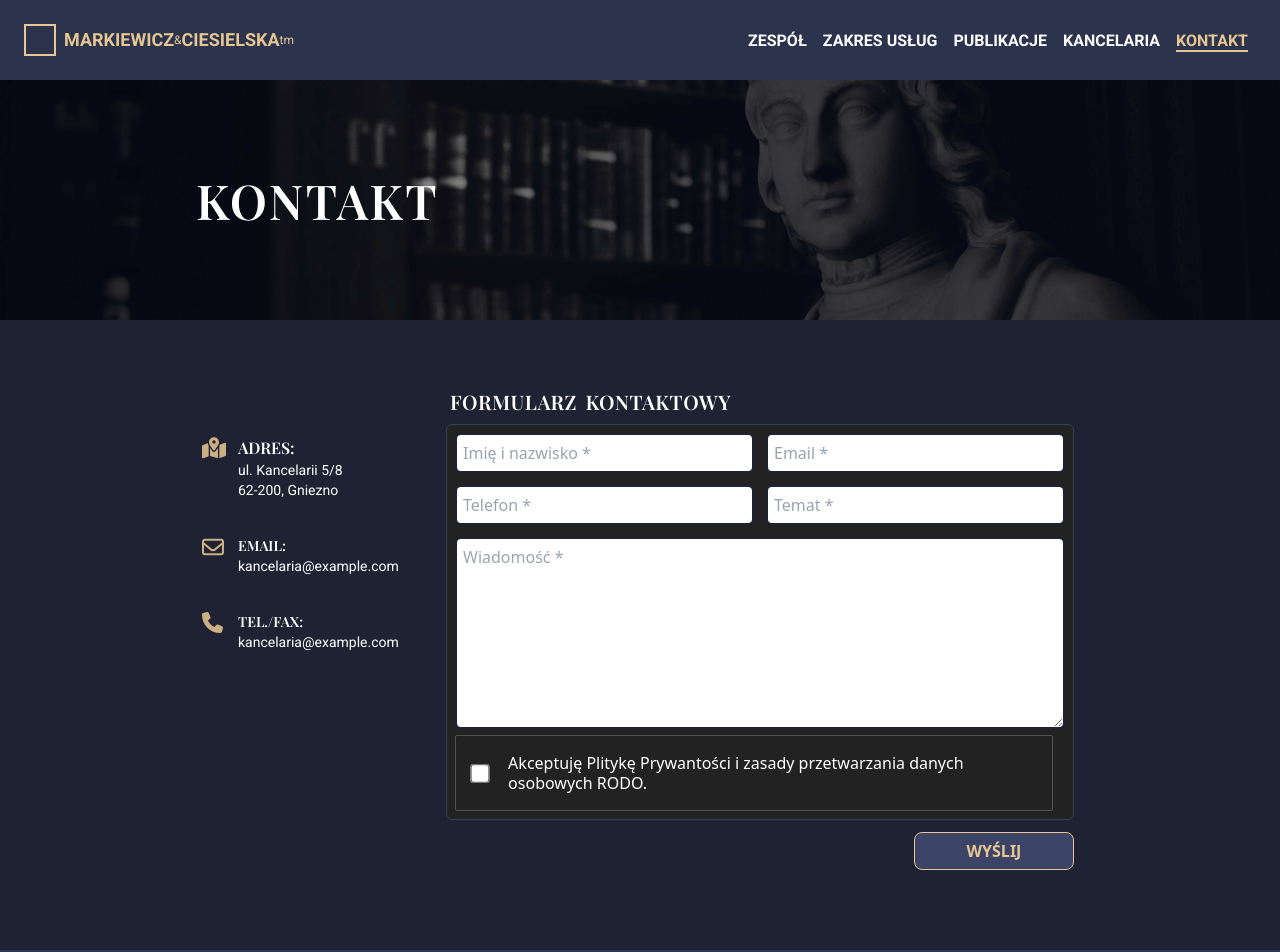
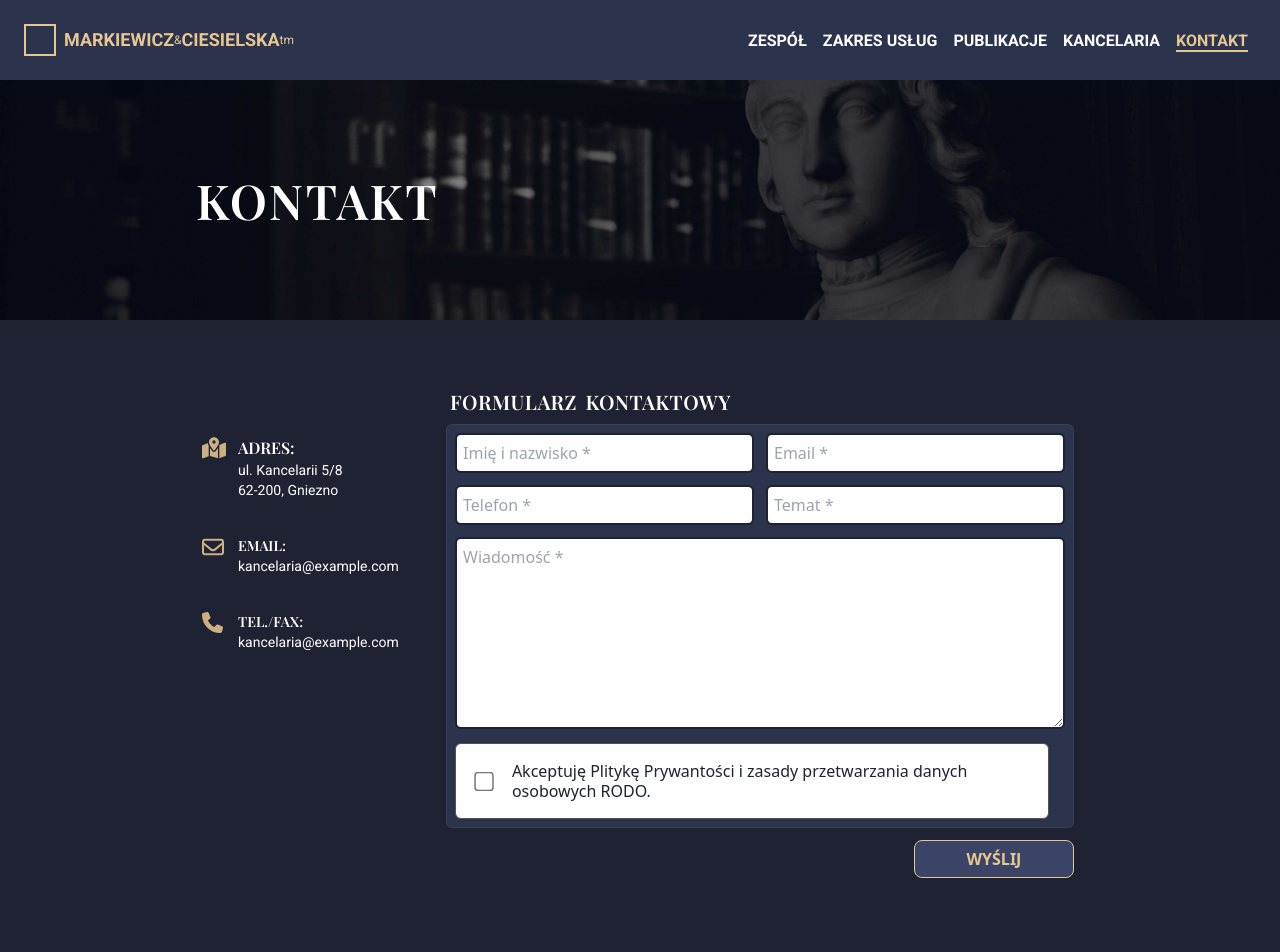
Before and after one commit to OstrowskiDev/kancelaria, a Next.js app: page /kontakt in a window 1280 px wide. Shown: the top 952 px of the page. Built offline with nearby package versions, Linux system fonts and the light colour scheme.

Commit message:
Switched to reCAPTCHA light theme and adjusted Kontakt layout to it.

```diff
--- a/src/app/kontakt/page.js
+++ b/src/app/kontakt/page.js
@@ -111,7 +111,7 @@ export default function Kontakt() {
           <h2 className="contact-form-label p-1 mb-1 uppercase tracking-wide text-white font-semibold text-xl">{"formularz kontaktowy"}</h2>
 
             <div className='captcha-awesomeness-handler
-            form-inputs-container p-2 border border-gray-700 rounded-md' style={{backgroundColor: 'rgb(34, 34, 34)'}} >
+            form-inputs-container p-2 bg-primary-700 border border-gray-700 rounded-md' >
             <div className="contact-form-user-data grid grid-cols-1 md:grid-cols-2 gap-3 mb-3">
               <input className="contact-input-fullName p-[6px] border-2 border-primary-800 focus:border-secondary-200 focus:outline-none rounded-md" type="text" name="fullName" placeholder="Imię i nazwisko *" onChange={onInputChange} required />
               <input className="contact-input-email p-[6px] border-2 border-primary-800 focus:border-secondary-200 focus:outline-none rounded-md" type="text" name="email" placeholder="Email *" onChange={onInputChange} required />
@@ -124,19 +124,19 @@ export default function Kontakt() {
 
             <textarea className="contact-input-content w-full h-48 p-[6px] border-2 border-primary-800 focus:border-secondary-200 focus:outline-none rounded-md" type="text" name="content" placeholder="Wiadomość *" onChange={onInputChange} required />
 
-            <div className='contact-checkboxes-container flex flex-row justify-between'>
-            <div className="contact-accept-rodo flex flex-row items-center h-[76px] p-2 mr-3 border rounded-sm" style={{ borderColor: 'rgb(82, 82, 82)'}} >
-              <input className="accept-rodo-checkbox w-[18px] ml-2 scale-150" type="checkbox" name="acceptRodo" value="yes" checked={isRodoAccepted} onChange={onCheckboxChange} />
-              <label className="accept-rodo-text ml-5 text-white font-thin leading-tight" htmlFor="acceptRodo">
-                Akceptuję
-                <Link className="link font-normal hover:text-secondary-200" href={'polityka-prywatnosci'} target="_blank" rel="noopener noreferrer">
-                  {' Plitykę Prywantości'}
+            <div className='contact-checkboxes-container flex flex-row justify-between mt-2'>
+            <div className="contact-accept-rodo flex flex-row items-center h-[76px] p-2 mr-4 bg-white border rounded-md" style={{ borderColor: 'rgb(82, 82, 82)'}} >
+              <input className="accept-rodo-checkbox w-[18px] ml-3 scale-150" type="checkbox" name="acceptRodo" value="yes" checked={isRodoAccepted} onChange={onCheckboxChange} />
+              <label className="accept-rodo-text ml-5 text-primary-800 leading-tight" htmlFor="acceptRodo">
+                {`Akceptuję `}
+                <Link className="link font-medium hover:text-primary-900 hover:border-b-2 hover:border-gray-600 " href={'polityka-prywatnosci'} target="_blank" rel="noopener noreferrer">
+                  {'Plitykę Prywantości'}
                 </Link>{' '}
                 i zasady przetwarzania danych osobowych RODO.
               </label>
             </div>
 
-            <div className="g-recaptcha" data-sitekey={process.env.RECAPTCHA_SITE_KEY} data-theme="dark"></div>
+            <div className="g-recaptcha" data-sitekey={process.env.RECAPTCHA_SITE_KEY} data-theme="light"></div>
             </div>
             </div>
 
--- a/tailwind.config.js
+++ b/tailwind.config.js
@@ -27,6 +27,10 @@ module.exports = {
         'secondary-300': '#CCB083',
         'secondary-400': '#B39A72',
         'background-main': '#f7f7f7',
+        'reCAPTCHA-500': '#2E2E2E',
+        'reCAPTCHA-600': '#2A2A2A',
+        'reCAPTCHA-700': '#262626',
+        'reCAPTCHA-800': '#222222',
       },
     },
   },
```
